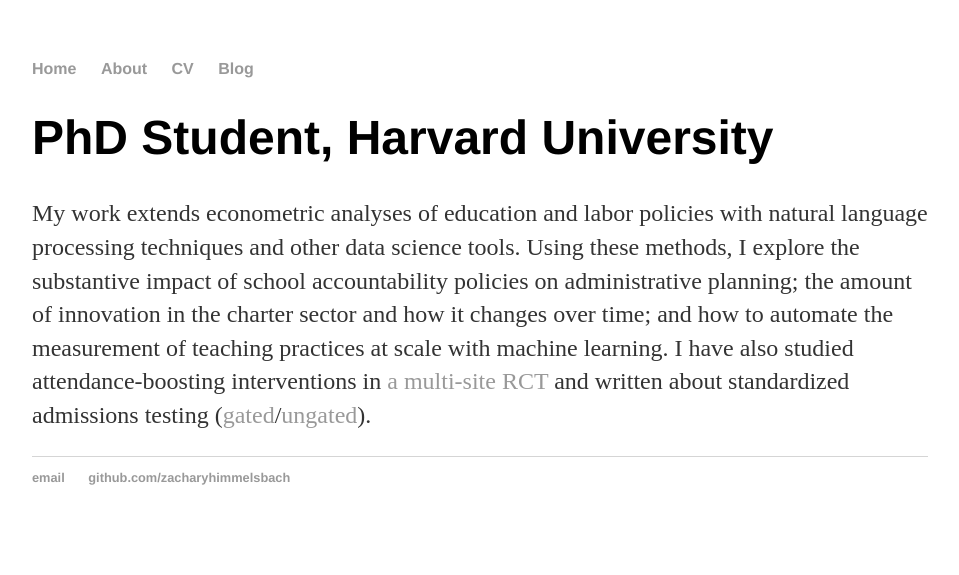
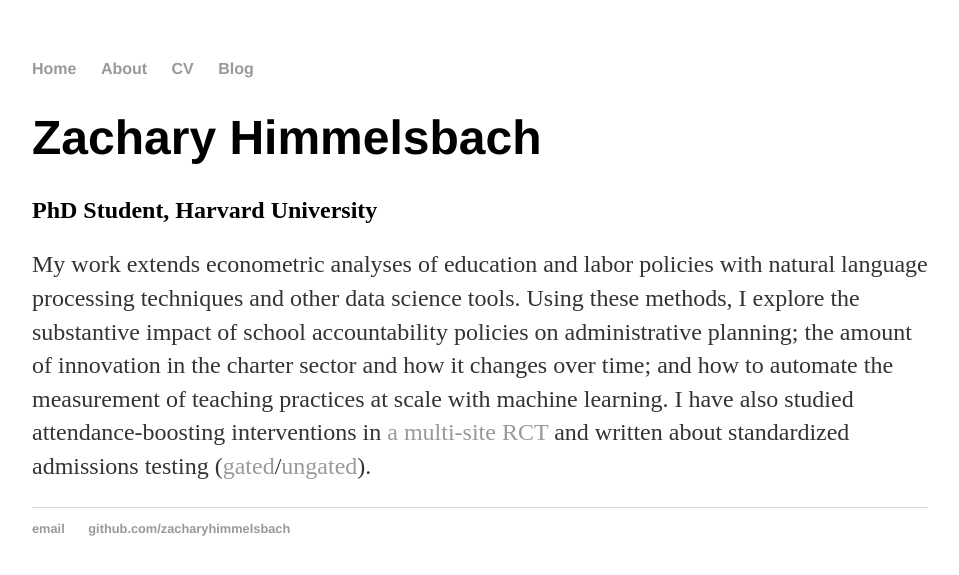
Before and after one commit to zacharyhimmelsbach/zacharyhimmelsbach.github.io, a Jekyll site: the page built from index.html, in a window 1280 px wide. Shown: the top 575 px of the page, without its empty margins (160-1119 px from the left). Built offline with Jekyll 4.4.1, drawn with Linux system fonts in a browser that asks for light colours.

Commit message:
Update index.html
Update header

```diff
--- a/index.html
+++ b/index.html
@@ -3,7 +3,8 @@ layout: default
 title: Zach Himmelsbach
 ---
 <div class="blurb">
-	<h1>PhD Student, Harvard University</h1>
+	<h1>Zachary Himmelsbach</h1>
+	<h2>PhD Student, Harvard University</h2>
 	<p>My work extends econometric analyses of education and labor policies with natural language processing techniques and other
 	data science tools. Using these methods, I explore the substantive impact of school accountability policies on administrative planning; the amount of
 	innovation in the charter sector and how it changes over time; and how to automate the measurement of teaching practices at scale with machine learning.
```
